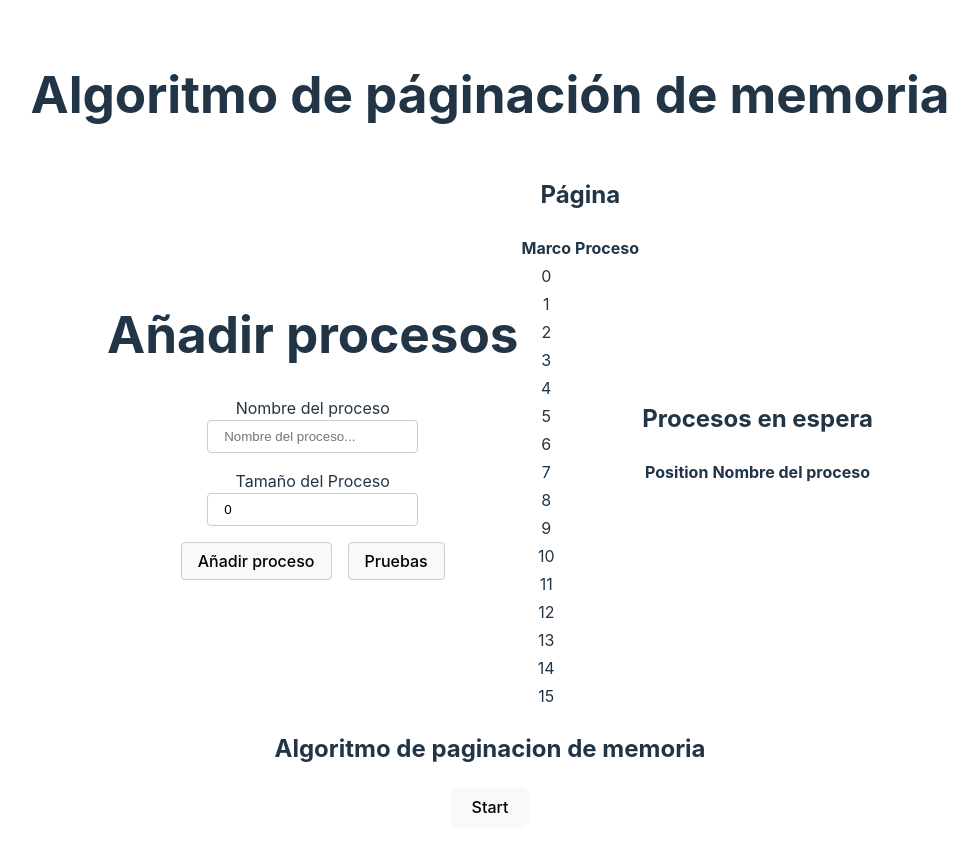
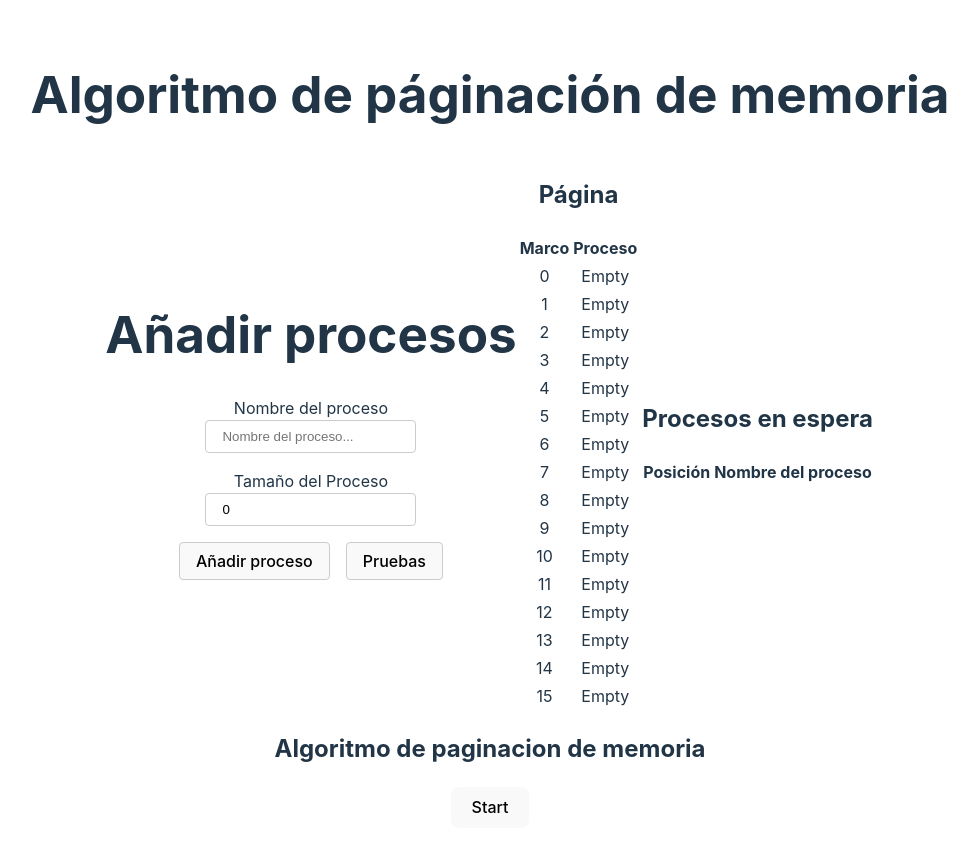
Before and after one commit to crkos/Proyecto-Algoritmo-Paginacion, a React (Vite) app: page / in a window 1280 px wide. Shown: the top 852 px of the page, without its empty margins (150-1128 px from the left). Built offline with nearby package versions, Linux system fonts and the light colour scheme.

Commit message:
Correcciones

```diff
--- a/src/algoritmo/paginacion.js
+++ b/src/algoritmo/paginacion.js
@@ -23,9 +23,9 @@ export class Paginacion {
 
 
   async addProcessToMemory(process) {
-    const numberOfFramesRequired = process.burstTime;
+    const numberOfFramesRequired = process.size;
     const emptyFrames = this.frames.filter(frame => frame === null).length;
-    console.log(`Adding process ${process.id} to memory. Frames required: ${numberOfFramesRequired}`);
+    console.log(`Adding process ${process.name} to memory. Frames required: ${numberOfFramesRequired}`);
 
     if (numberOfFramesRequired > emptyFrames) {
       this.addProcessToWaitingQueue(process);
@@ -41,7 +41,7 @@ export class Paginacion {
       }
 
       this.frames[frameIndex] = { processName: process.name, frameIndex: i };
-      console.log(`Assigned process ${process.id} to frame ${frameIndex}`);
+      console.log(`Assigned process ${process.name} to frame ${frameIndex}`);
     }
     this.updateFrames(this.frames);
     console.log(`Current frames: ${JSON.stringify(this.frames)}`);
@@ -52,12 +52,12 @@ export class Paginacion {
   addProcessToWaitingQueue(process) {
     this.waitingProcesses.push(process);
     this.updateWaitingQueue(this.waitingProcesses)
-    console.log(`Process ${process.id} added to waiting queue.`);
+    console.log(`Process ${process.name} added to waiting queue.`);
   }
 
   async terminateProcess(process) {
     const numberOfFramesOccupied = process.size;
-    console.log(`Terminating process ${process.id}. Frames to free: ${numberOfFramesOccupied}`);
+    console.log(`Terminating process ${process.name}. Frames to free: ${numberOfFramesOccupied}`);
 
     for (let i = 0; i < numberOfFramesOccupied; i++) {
       const frameIndex = this.frames.findIndex(frame => frame && frame.processName === process.name);
--- a/src/components/Paginacion.jsx
+++ b/src/components/Paginacion.jsx
@@ -44,10 +44,10 @@ const Pagination = () => {
               {processes.map((process) => (
                 <tr
                   key={process.name}
-                  style={{ backgroundColor: process.color }}
+                  style={{ backgroundColor: process.color}}
                 >
                   <td>{process.name}</td>
-                  <td>{process.burstTime}</td>
+                  <td>{process.size}</td>
                 </tr>
               ))}
               </tbody>
@@ -68,7 +68,7 @@ const Pagination = () => {
             {frames.map((frame, index) => (
               <tr key={index}>
                 <td>{index}</td>
-                <td>{frame ? frame.processName : ' '}</td>
+                <td>{frame ? frame.processName : 'Empty'}</td>
               </tr>
             ))}
             </tbody>
@@ -80,7 +80,7 @@ const Pagination = () => {
           <table className="waiting-queue-table">
             <thead>
             <tr>
-              <th>Position</th>
+              <th>Posición</th>
               <th>Nombre del proceso</th>
             </tr>
             </thead>
--- a/src/components/ProcessAdder.jsx
+++ b/src/components/ProcessAdder.jsx
@@ -27,7 +27,7 @@ const ProcessAdder = ({setProcesses}) => {
     if (!validation) {
       return;
     }
-    setProcesses((processes) => [...processes, new Process(process.name, Number(process.burstTime), Number(process.time), Number(process.priority), Number(process.size))]);
+    setProcesses((processes) => [...processes, new Process(process.name, Number(process.burstTime), Number(process.time), Number(process.priority))]);
     setProcess({
       name: "",
       burstTime: 0,
@@ -43,7 +43,7 @@ const ProcessAdder = ({setProcesses}) => {
       alert("El nombre del proceso no puede estar vacío");
       return false;
     }
-    if (process.burstTime < 0) {
+    if (process.size < 0) {
       alert("El tiempo de ráfaga no puede ser negativo");
       return false;
     }
```
